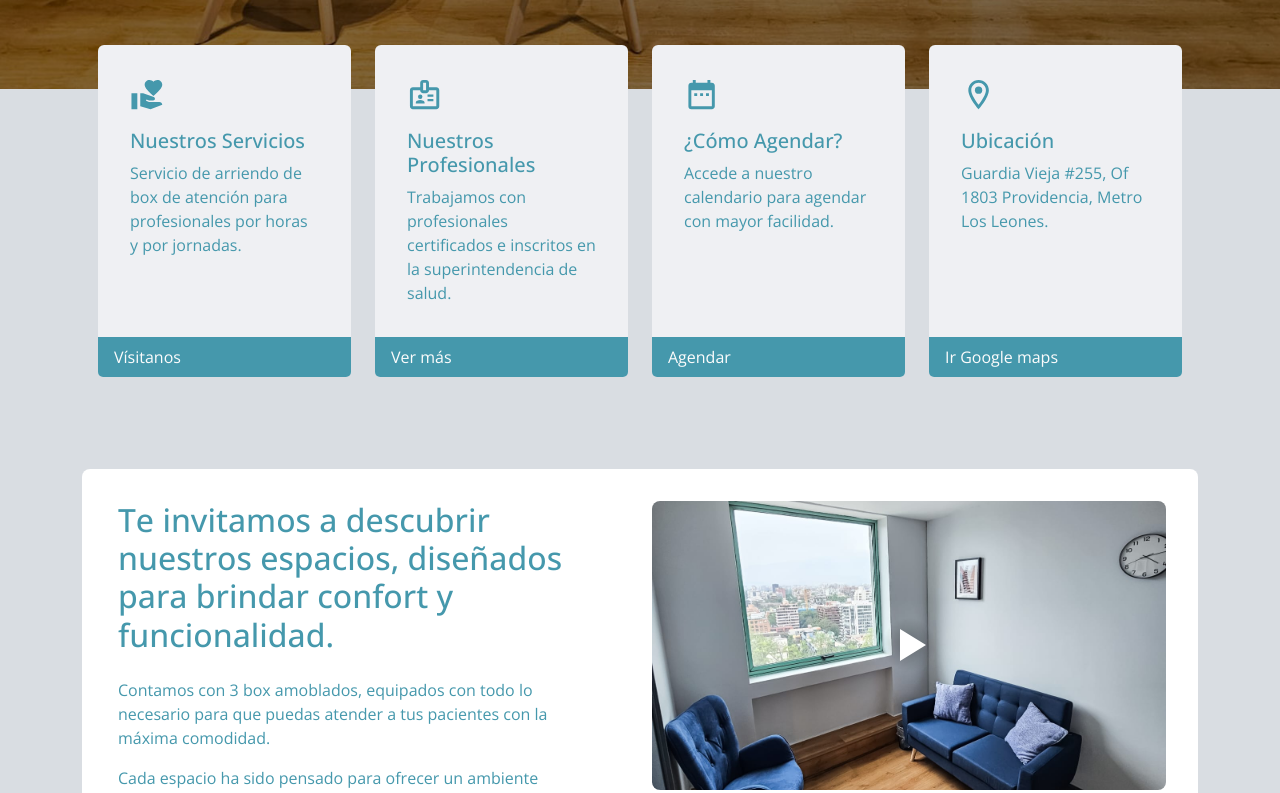
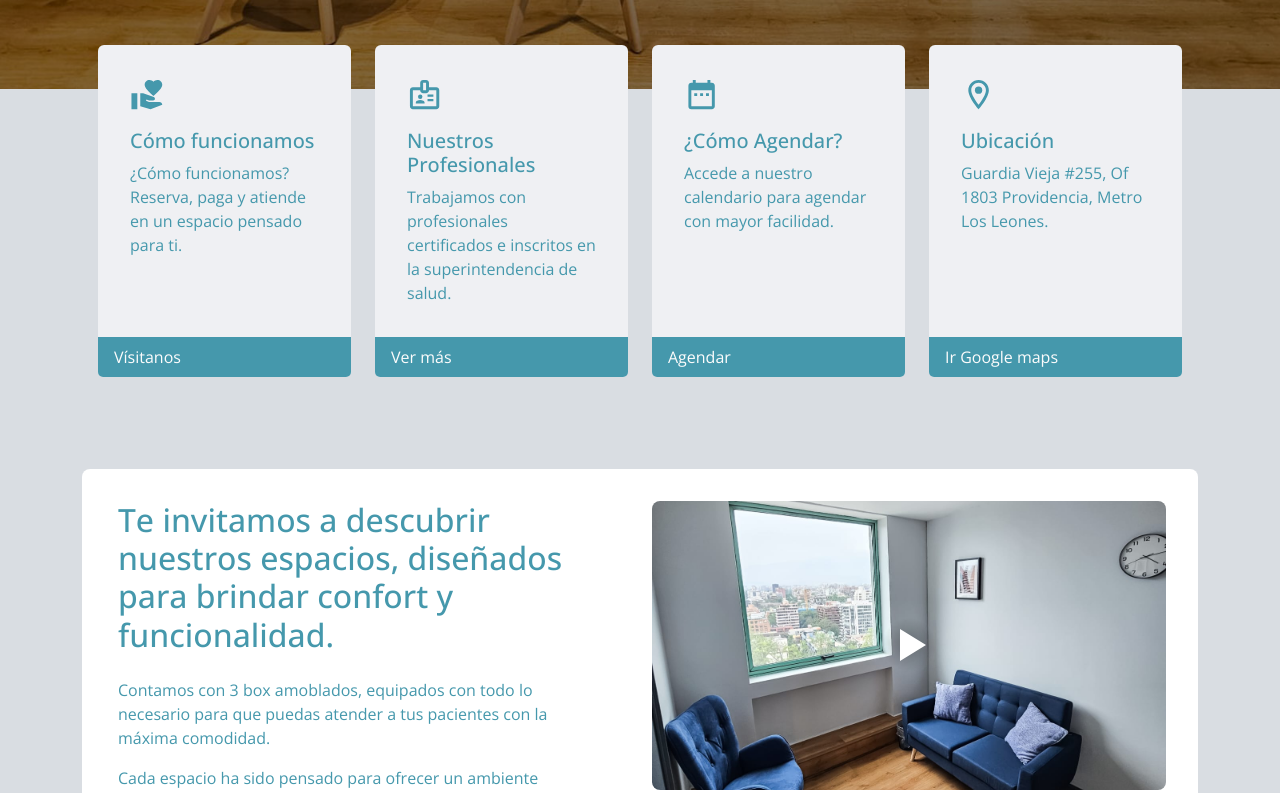
Before and after one commit to ssalinascalibar/espacio-box-noLogin, a React (Vite) app: page / in a window 1280 px wide. Shown: the part 840-1633 px from the top of the page. Built offline with nearby package versions, Linux system fonts and the light colour scheme.

Commit message:
mod infocard nuestros servicios and mod infocards.json

```diff
--- a/public/db/infocards.json
+++ b/public/db/infocards.json
@@ -2,8 +2,8 @@
     {
       "id": 0,
       "icon": "MdVolunteerActivism",
-      "title": "Nuestros Servicios",
-      "text": "Servicio de arriendo de box de atención para profesionales por horas y por jornadas.",
+      "title": "Cómo funcionamos",
+      "text": "¿Cómo funcionamos? Reserva, paga y atiende en un espacio pensado para ti.",
       "link_text": "Vísitanos",
       "link": "/boxes"
     },
--- a/src/features/home/InfoCards.jsx
+++ b/src/features/home/InfoCards.jsx
@@ -43,7 +43,7 @@ export default function InfoCards({ professionalsRef }) {
               </Card.Body>
               <Card.Footer>
                 {card.link !== "" ? (
-                <Link to={card.link} target={card.title !== "Nuestros Servicios" && card.title !== "Nuestros Profesionales" && card.title !== "¿Cómo Agendar?" ? "_blank" : undefined} rel="noopener noreferrer">{card.link_text}</Link>
+                <Link to={card.link} target={card.title !== "Como funcionamos" && card.title !== "Nuestros Profesionales" && card.title !== "¿Cómo Agendar?" ? "_blank" : undefined} rel="noopener noreferrer">{card.link_text}</Link>
                 ) : (
                 <Link onClick={() => professionalsRef.current?.scrollIntoView() }>
                   Ver más
```
